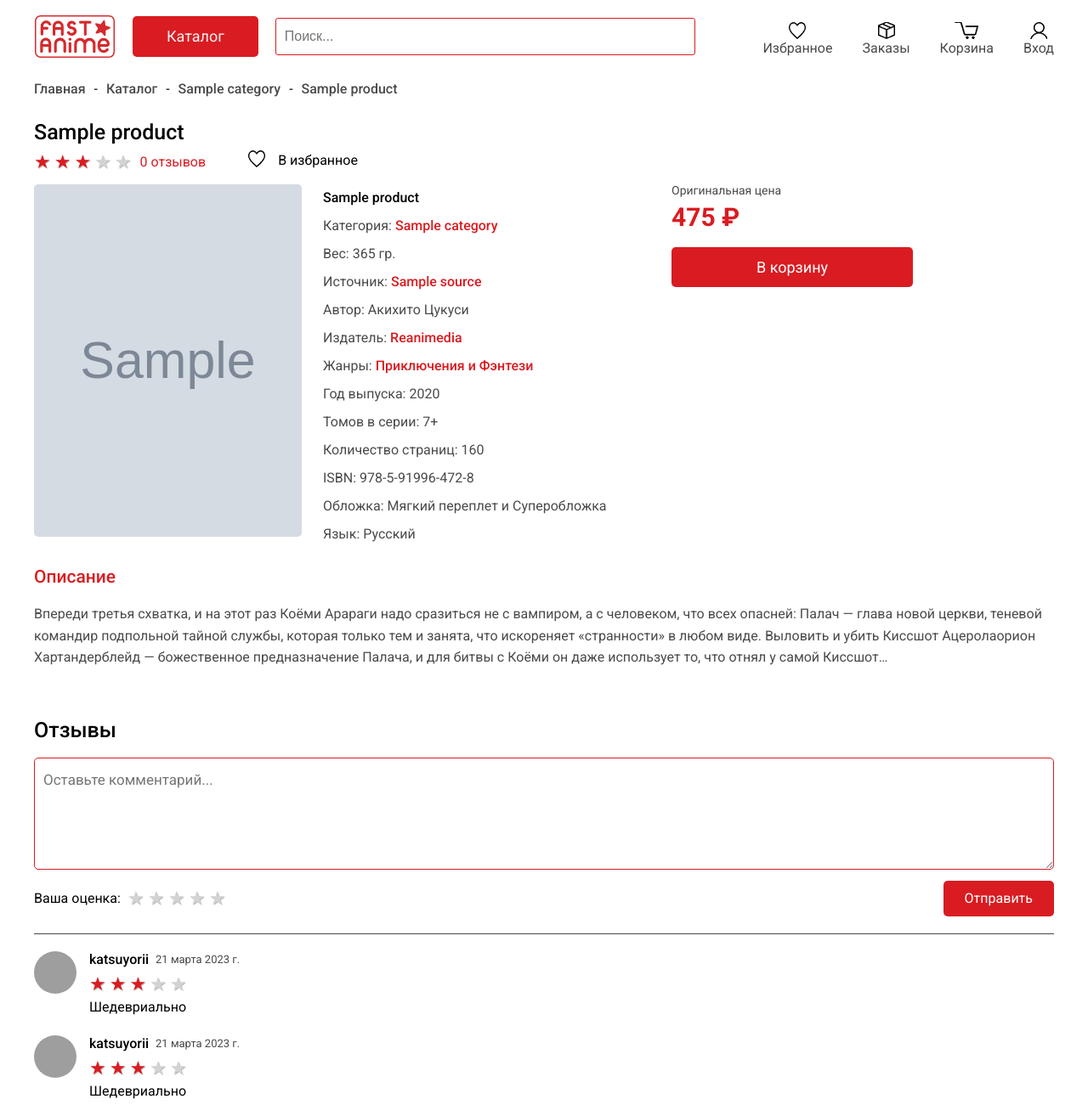
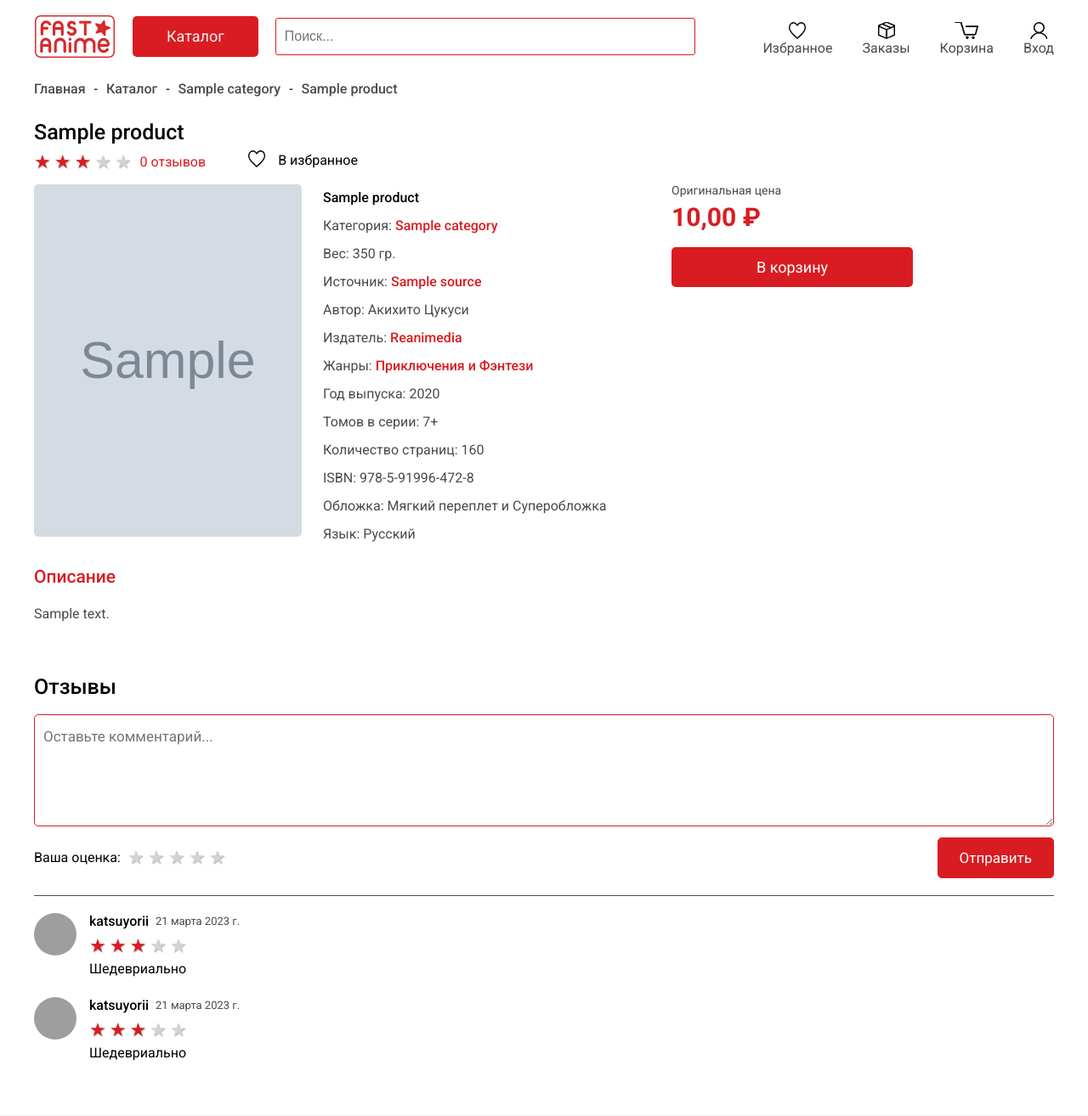
Before and after one commit to katsuyorii/OtakuWorld, a Django app: a page that uses mysite/catalog/templates/catalog/product-detail.html in a window 1280 px wide. Shown: the part 48-1362 px from the top of the page at 85% size. Run offline with Django 5.2, Linux system fonts and the light colour scheme; tables that the repository leaves empty hold one stand-in row (values such as "Sample post"); grey boxes marked "Sample" are stand-in pictures; grey boxes are pictures that could not be loaded.

Commit message:
edit html and css elements

```diff
--- a/mysite/catalog/templates/catalog/catalog.html
+++ b/mysite/catalog/templates/catalog/catalog.html
@@ -11,7 +11,9 @@
     <div class="catalog-list-main-categories">
         {% for category in categories %}
         <div class="catalog-list-main-categories-item">
-            <img class="catalog-list-main-categories-item-img" src="{{ category.icon_image.url }}" alt="Manga">
+            <a href="{{ category.get_absolute_url }}">
+                <img class="catalog-list-main-categories-item-img" src="{{ category.icon_image.url }}" alt="Manga">
+            </a>
             <a class="catalog-list-main-categories-item-text" href="{{ category.get_absolute_url }}">{{ category.name }}</a>
         </div>
         {% endfor %}
--- a/mysite/catalog/templates/catalog/product-detail.html
+++ b/mysite/catalog/templates/catalog/product-detail.html
@@ -7,11 +7,11 @@
         <p>-</p>
         <a class="catalog-list-main-row-link-item" href="{% url 'catalog' %}">Каталог</a>
         <p>-</p>
-        <a class="catalog-list-main-row-link-item" href="{{ product.category.get_absolute_url }}">{{ product.category.name }}</a>
+        <a class="catalog-list-main-row-link-item" href="{{ product.base.category.get_absolute_url }}">{{ product.base.category.name }}</a>
         <p>-</p>
-        <a class="catalog-list-main-row-link-item" href="{{ product.get_absolute_url }}">{{ product.name }}</a>
+        <a class="catalog-list-main-row-link-item" href="{{ product.base.get_absolute_url }}">{{ product.base.name }}</a>
     </div>
-    <h2 class="product-detail-title">{{ product.name }}</h2>
+    <h2 class="product-detail-title">{{ product.base.name }}</h2>
     <div class="product-detail-stars">
         <div class="product-detail-stars-row">
             <div class="rating-result">
@@ -32,12 +32,12 @@
     </div>
     <div class="product-detail-main">
         <div class="product-detail-main-left">
-            <img class="product-detail-main-left-img" src="{{ product.icon_image }}" alt="Poster">
+            <img class="product-detail-main-left-img" src="{{ product.base.icon_image.url }}" alt="Poster">
             <div class="product-detail-main-left-text">
-                <h2 class="product-detail-main-left-text-engtitle">{{ product.name_eng }}</h2>
-                <p class="product-detail-main-left-text-p">Категория: <a class="product-detail-main-left-text-link" href="{{ product.category.get_absolute_url }}">{{ product.category.name }}</a></p>
-                <p class="product-detail-main-left-text-p">Вес: 365 гр.</p>
-                <p class="product-detail-main-left-text-p">Источник: <a class="product-detail-main-left-text-link" href="#">{{ product.source.name }}</a></p>
+                <h2 class="product-detail-main-left-text-engtitle">{{ product.base.name_eng }}</h2>
+                <p class="product-detail-main-left-text-p">Категория: <a class="product-detail-main-left-text-link" href="{{ product.base.category.get_absolute_url }}">{{ product.base.category.name }}</a></p>
+                <p class="product-detail-main-left-text-p">Вес: 350 гр.</p>
+                <p class="product-detail-main-left-text-p">Источник: <a class="product-detail-main-left-text-link" href="#">{{ product.base.source.name }}</a></p>
                 <p class="product-detail-main-left-text-p">Автор: Акихито Цукуси</p>
                 <p class="product-detail-main-left-text-p">Издатель: <a class="product-detail-main-left-text-link" href="#">Reanimedia</a></p>
                 <p class="product-detail-main-left-text-p">Жанры: <a class="product-detail-main-left-text-link" href="#">Приключения и Фэнтези</a></p>
@@ -50,17 +50,17 @@
             </div>
         </div>
         <div class="product-detail-main-right">
-            {% if product.discount %}
+            {% if product.base.discount %}
                 <p class="product-detail-main-right-orig">Оригинальная цена</p>
-                <p class="product-detail-main-right-orig-price">530 ₽</p>
+                <p class="product-detail-main-right-orig-price">{{ product.base.price }} ₽</p>
                 <p class="product-detail-main-right-orig">Специальная цена</p>
-                <p class="product-detail-main-right-spec-price">475 ₽</p>
+                <p class="product-detail-main-right-spec-price">{{product.base.price_discount }} ₽</p>
             {% else %}
                 <p class="product-detail-main-right-orig">Оригинальная цена</p>
-                <p class="product-detail-main-right-spec-price">475 ₽</p>
+                <p class="product-detail-main-right-spec-price">{{ product.base.price }} ₽</p>
             {% endif %}
             <a href="#" class="product-detail-main-right-btn">В корзину</a>
-            {% if product.category.slug == 'odezhda' %}
+            {% if product.base.category.slug == 'odezhda' %}
             <div class="product-detail-clothers-size">
                 <div class="product-detail-clothers-size-top">
                     <p class="product-detail-clothers-size-pole">Пол</p>
@@ -88,13 +88,12 @@
     </div>
     <div class="product-detail-desc">
         <h2 class="product-detail-desc-h">Описание</h2>
-        <p class="product-detail-desc-text">Впереди третья схватка, и на этот раз Коёми Арараги надо сразиться не с вампиром, а с человеком, что всех опасней: Палач — глава новой церкви, теневой командир подпольной тайной службы, которая только тем и занята, что искореняет «странности» в любом виде. Выловить и убить Киссшот Ацеролаорион Хартандерблейд — божественное предназначение Палача, и для битвы с Коёми он даже использует то, что отнял у самой Киссшот…</p>
+        <p class="product-detail-desc-text">{{ product.base.description }}</p>
     </div>
     <div class="product-detail-reviews">
         <h2 class="product-detail-reviews-h">Отзывы</h2>
         <form method="POST">
             <textarea class="product-detail-reviews-textarea" placeholder="Оставьте комментарий..." name="comment" id="comment"></textarea>
-        </form>
             <div class="product-detail-reviews-row">
                 <div class="product-detail-reviews-stars">
                     <p>Ваша оценка:</p>
@@ -111,8 +110,9 @@
                         <label for="star-1" title="Оценка «1»"></label>
                     </div>
                 </div>
-            <a class="product-detail-reviews-link" href="#">Отправить</a>
+                <button type="submit" class="product-detail-reviews-link">Отправить</a>
             </div>
+        </form>
 
         <div class="product-detail-reviews-line"></div>
         <div class="product-detail-reviews-item">
--- a/mysite/catalog/templates/catalog/product-list.html
+++ b/mysite/catalog/templates/catalog/product-list.html
@@ -43,7 +43,7 @@
             <div class="product-list-main-row-products-grid">
                 {% for product in products %}
                 <div class="product-list-main-row-products-grid-item">
-                    <a href="index.html">
+                    <a href="{{ product.get_absolute_url }}">
                         <img class="product-list-main-row-products-grid-item-img" src="{{ product.icon_image.url }}" alt="Logo">
                         <a class="product-list-main-row-products-grid-item-name" href="{{ product.get_absolute_url }}">{{ product.name }}</a>
                         {% if product.discount %}
--- a/mysite/catalog/views.py
+++ b/mysite/catalog/views.py
@@ -1,6 +1,5 @@
 from django.views.generic.list import ListView
-from django.views.generic.detail import DetailView
-from .models import Category, Product
+from .models import Category, Product, ProductProperty
 from django.shortcuts import get_object_or_404
 
 # Класс-представления каталога категорий
@@ -43,7 +42,10 @@ class ProductDetailView(ListView):
     context_object_name = 'product'
 
     def get_queryset(self):
-        queryset = get_object_or_404(Product, slug=self.kwargs['product_slug'])
+        queryset = {
+            'base': get_object_or_404(Product.objects.select_related('category', 'source'), slug=self.kwargs['product_slug']),
+            'characters': ProductProperty.objects.filter(product=get_object_or_404(Product, slug=self.kwargs['product_slug'])),
+        }
 
         return queryset
 
--- a/mysite/static/css/style.css
+++ b/mysite/static/css/style.css
@@ -585,11 +585,15 @@ body {
 }
 
 .product-detail-reviews-link {
+	font-family: 'Roboto', sans-serif;;
+	font-size: 17px;
 	color: white;
 	background-color: var(--text-link-color);
+	border: 1px solid var(--text-link-color);
 	border-radius: 5px;
 	text-decoration: none;
 	padding: 13px 25px;
+	cursor: pointer;
 }
 
 .product-detail-reviews-link:hover {
```
Lines whose indentation alone changed are shown as unchanged.
